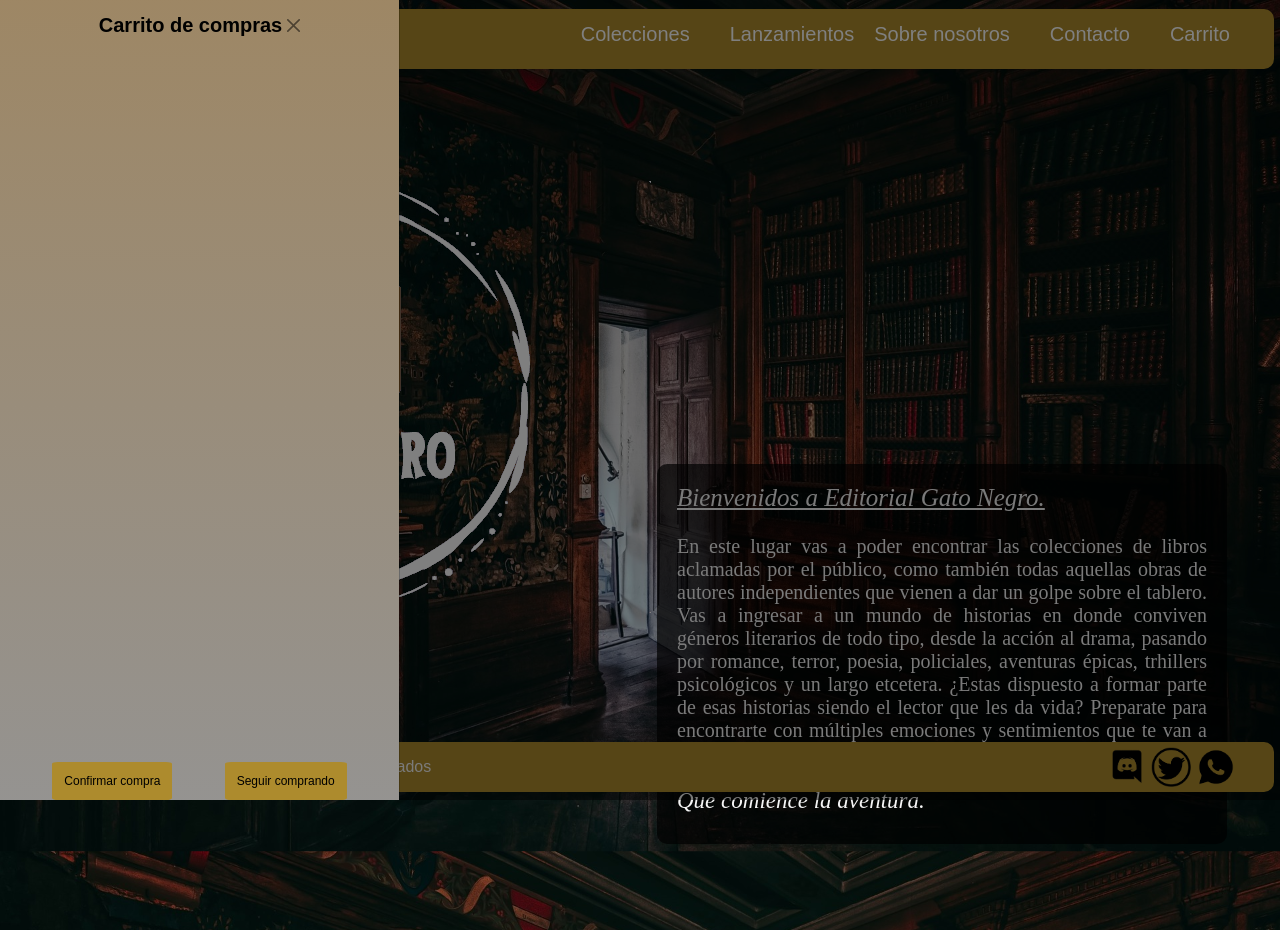
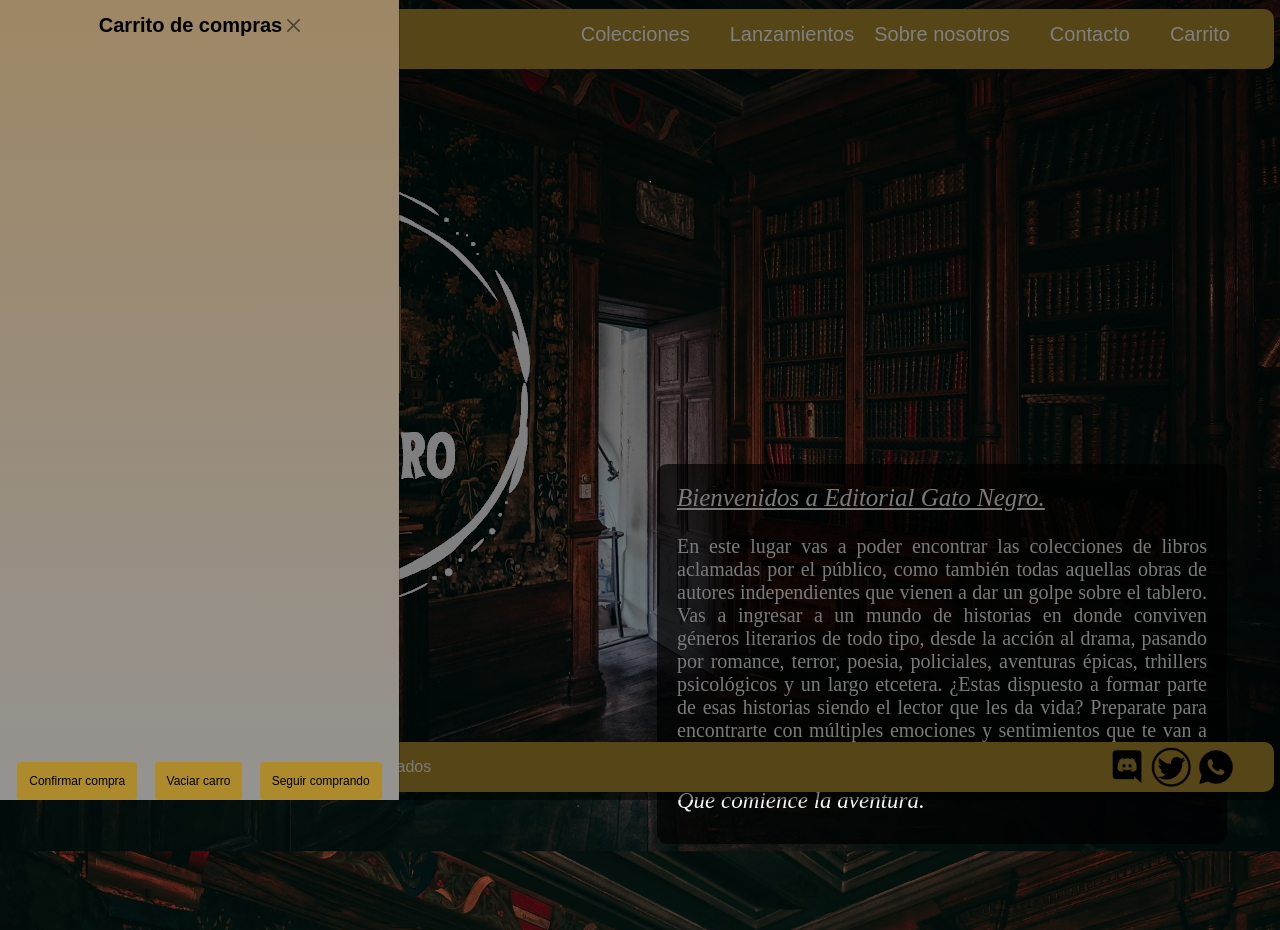
Before and after one commit to LRam0s/EditorialGatoNegro, a website: page index.html in a window 1280 px wide. Both pictures are taken after a click on the button "Carrito". Drawn offline with nearby package versions, Linux system fonts and the light colour scheme; some packages are replaced by stand-ins of ours; files that its build step writes are made by us from their sources; a script that the page names is missing; files whose address does not match are found by name; a web font is replaced by a local one.

Commit message:
Se soluciona error

```diff
--- a/index.html
+++ b/index.html
@@ -73,6 +73,7 @@
             <div id="totalCart" class="d-flex justify-content-center"></div>
             <div class="d-flex justify-content-evenly">
                 <a class = "button--cart" type="button" value="Confirmar compra" href="#">Confirmar compra</a>
+                <a onclick= borrarCompleto() class = "button--cart" type="button" value="Confirmar compra" href="#">Vaciar carro</a>
                 <a class = "button--cart" type="button" value="Seguir comprando" href="./pages/collections.html">Seguir comprando</a>
             </div>
           </div>
```
